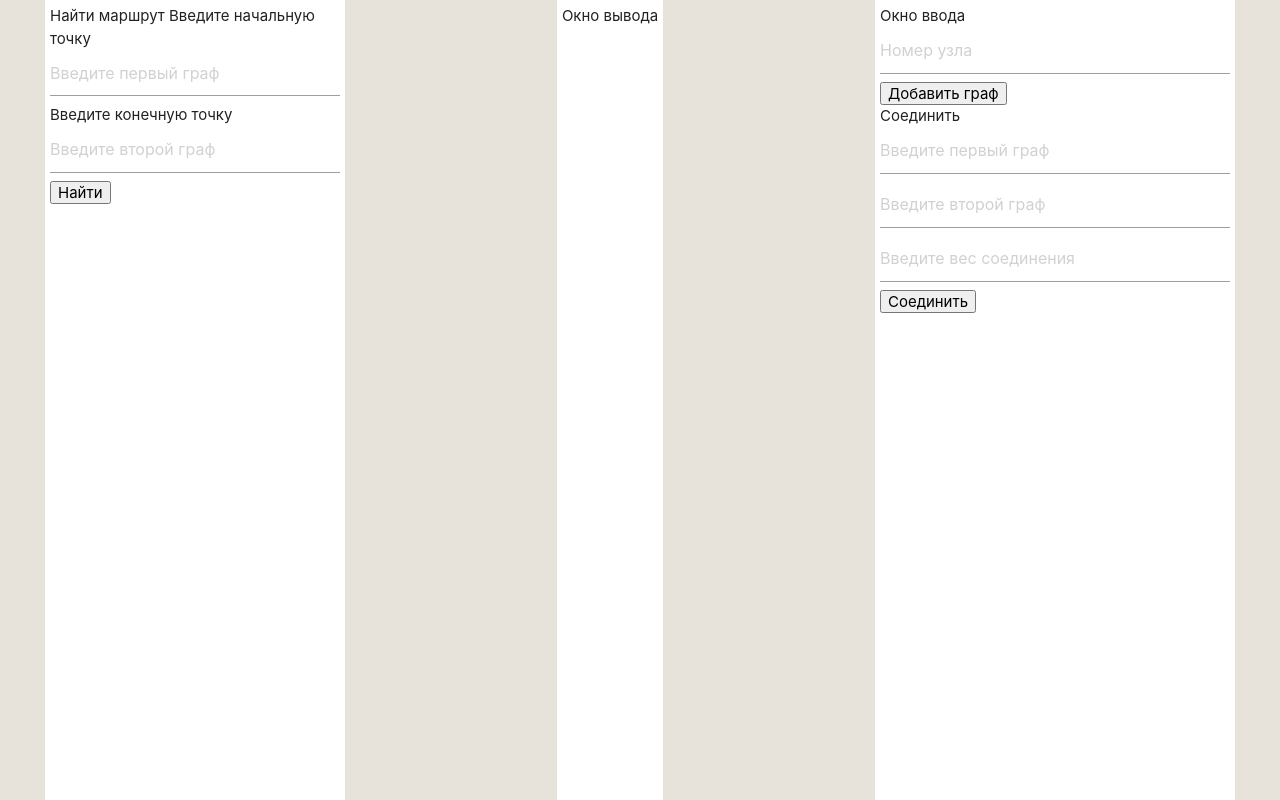
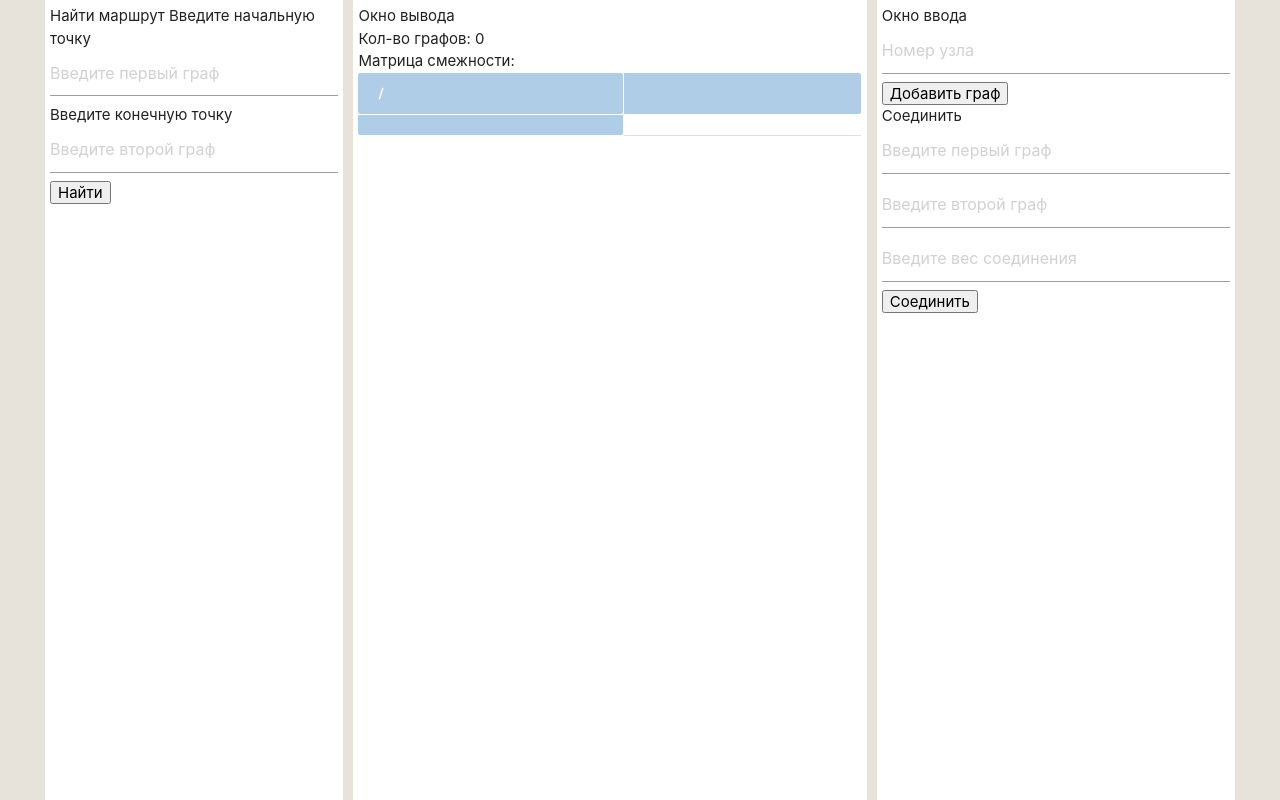
Before and after one commit to Air1K/Vkr_dijkstra, a React (Create React App) app: page / in a window 1280 px wide. Built offline with nearby package versions, Linux system fonts and the light colour scheme.

Commit message:
Метод дейкстры почти

```diff
--- a/src/component/area/area.tsx
+++ b/src/component/area/area.tsx
@@ -1,11 +1,57 @@
-import React from 'react';
+import React, {useContext, useState} from 'react';
+import {observer} from "mobx-react-lite";
+import {Context} from "../../index";
+import styles from './styleArea.module.sass'
 
 const Area = () => {
+    const [massMatrix, setMassMatrix] = useState([])
+    const {store} = useContext(Context);
+    console.log(store.idGraph)
+    let length_mass_graph = 0;
+    if (store.idGraph[0].num){
+        length_mass_graph = store.idGraph.length
+    }
+    console.log(store.matrixsmesh)
+
+    function sliv(index_){
+
+        for(let i = 0; i < store.matrixsmesh.length; i++){
+
+        }
+
+    }
+
     return (
-        <div>
+        <div className={styles.midle}>
             Окно вывода
+            <div>
+                <div>
+                    Кол-во графов: {length_mass_graph}
+                </div>
+
+                Матрица смежности:
+                <div className={styles.main}>
+                    <table>
+                        <tr>
+                            <th> / </th>
+                            {(store.idGraph.map((graph) =><th key={graph.num}> {graph.num} </th>))
+                            }
+                        </tr>
+                        {(store.idGraph.map((graph, id) =>
+                        <tr key={graph.num}>
+                            <th> {graph.num} </th>
+                            {(store.matrixsmesh.map((matrix, index) =><th> {store.matrixsmesh[id][index]} </th>))
+                            }
+                        </tr>
+                            ))
+                    }
+
+
+                    </table>
+                </div>
+            </div>
         </div>
     );
 };
 
-export default Area;
+export default observer(Area);
--- /dev/null
+++ b/src/component/area/styleArea.module.sass
@@ -0,0 +1,23 @@
+.main
+  overflow-x: scroll
+  table
+    font-family: "Lucida Sans Unicode", "Lucida Grande", Sans-Serif
+    font-size: 14px
+    border-collapse: collapse
+    text-align: center
+    th, td:first-child
+      background: #AFCDE7
+      color: white
+      padding: 10px 20px
+    th, td
+      border-style: solid
+      border-width: 0 1px 1px 0
+      border-color: white
+
+    td
+      background: #D8E6F3
+
+    th:first-child, td:first-child
+      text-align: left
+.midle
+  width: 43%
--- a/src/component/inputBlock/block.jsx
+++ b/src/component/inputBlock/block.jsx
@@ -7,7 +7,7 @@ const Block = () => {
 
     async function addGraph(x, y, num){
         await store.addGraph(x, y, num)
-        await console.log(store.idGraph[6].num)
+        // await console.log(store.idGraph[6].num)
         await store.matrixSme()
     }
 
--- a/src/store/store.ts
+++ b/src/store/store.ts
@@ -2,7 +2,6 @@ import {Graph} from "../models/Graph";
 import {makeAutoObservable} from "mobx";
 import {IdGraph} from "../models/IdFraph";
 import {Session} from "inspector";
-
 // let arr: Graph[] = [];
 
 
@@ -15,6 +14,7 @@ export default class Store {
     isLoading = false;
     arr: Graph[] = [];
     matrixsmesh = [];
+    mass_putei = [];
     constructor() {
         makeAutoObservable(this);
     }
@@ -34,6 +34,11 @@ export default class Store {
     // setIGraph(arr: Graph[]) {
     //     this.arr.push(arr);
     // }
+
+    setMass_putei(mass_putei: (boolean | number)[][]) {
+        this.mass_putei = mass_putei;
+    }
+
     setMessages(message: string) {
         this.messages = message;
     }
@@ -52,6 +57,29 @@ export default class Store {
             const mass_smej = JSON.parse(sessionStorage.getItem("matrixSmej"))
             this.setMatrix(mass_smej)
         }
+    }
+
+    updatepro(){
+
+    }
+
+    addMatrixEl(){
+        const matrixSmej = this.matrixsmesh
+
+        let i = this.matrixsmesh.length;
+            matrixSmej[i] = []
+            for(let j = 0; j<this.idGraph.length; j++){
+                if(i == j){
+                    matrixSmej[i][j] = 0
+                }else {
+                    matrixSmej[i][j] = 99999
+                    matrixSmej[j][i] = 99999
+                }
+            }
+
+        this.setMatrix(matrixSmej);
+        let json = JSON.stringify(this.matrixsmesh);
+        sessionStorage.setItem("matrixSmej", json);
     }
 
     addGraph(OX: number, OY: number, num: number) {
@@ -73,7 +101,7 @@ export default class Store {
 
             let json = JSON.stringify(this.idGraph);
             sessionStorage.setItem("graph", json);
-
+            this.addMatrixEl();
         } catch (e) {
             console.log("!!!!!!!!!!!");
 
@@ -92,7 +120,7 @@ export default class Store {
                      if(i == j){
                          matrixSmej[i][j] = 0
                      }else {
-                         matrixSmej[i][j] = 999999999
+                         matrixSmej[i][j] = 99999
                      }
                  }
              }
@@ -153,40 +181,47 @@ export default class Store {
         }
 
         let search_flag = a;
+        let mass_arr = []
 
         //Заполнение массива для расчетов
         for(let i = 0; i < this.idGraph.length; i++){
-            console.log("AA__!!!!")
+
             if(i === a){
                 mass.push([0, null, true])
-                i++;
-                console.log(a, b)
+
             }else {
-                mass.push([999999, null, false])
-                console.log(a, b)
+                mass.push([9999, null, false])
+
+
             }
 
         }
         console.log(mass)
         console.log(this.matrixsmesh)
         //Поиск наименьших значений
+
+        let index_el = 0;
         while (!PutNaiden){
             if(!PutNaiden){
                 for(let j = 0; j < this.idGraph.length; j++){
-                    console.log("Ш1");
-                    if(mass[j][0] > this.matrixsmesh[search_flag][j] + mass[search_flag][0] && this.matrixsmesh[search_flag][j]!=0 && !mass[j][2]){
-                        console.log("Ш2");
+
+                    if(mass[j][0] >= this.matrixsmesh[search_flag][j] + mass[search_flag][0] && this.matrixsmesh[search_flag][j]!=0 && !mass[j][2]){
+
                         mass[j][0] = this.matrixsmesh[search_flag][j] + mass[search_flag][0];
-                        console.log(this.matrixsmesh[search_flag][j],"---------", mass[search_flag][0])
                         mass[j][1] = search_flag;
+
                     }
                     if(j === this.idGraph.length -1 ){
                         const min_el = this.minEl(mass)
                         mass[min_el][2] = true;
                         search_flag = min_el;
+
+
                         if(min_el == b){
+
+                            console.log(mass_arr);
+                            // this.setMass_putei(mass_arr);
                             PutNaiden = true;
-                            break;
                         }
                     }
                 }
@@ -197,16 +232,21 @@ export default class Store {
 
     // Поиск наименьшего значения
     minEl(mass: (boolean | number) [][]){
+
         var min: number | boolean = 999999999
         var X = 0
+        if(mass[3][0] == 24){
+            console.log("AAAAAAAAAAAAAAAA")
+        }
+        this.setMass_putei(mass);
+        console.log(mass[3][0]);
         for (let i = 0; i < this.idGraph.length; i++){
-            console.log("____________" + mass[i][0])
             if(mass[i][0] < min && !mass[i][2] ){
                 min = mass[i][0]
                 X = i;
             }
         }
-        console.log(min, X)
+        console.log(this.mass_putei);
         return X
     }
 
```
